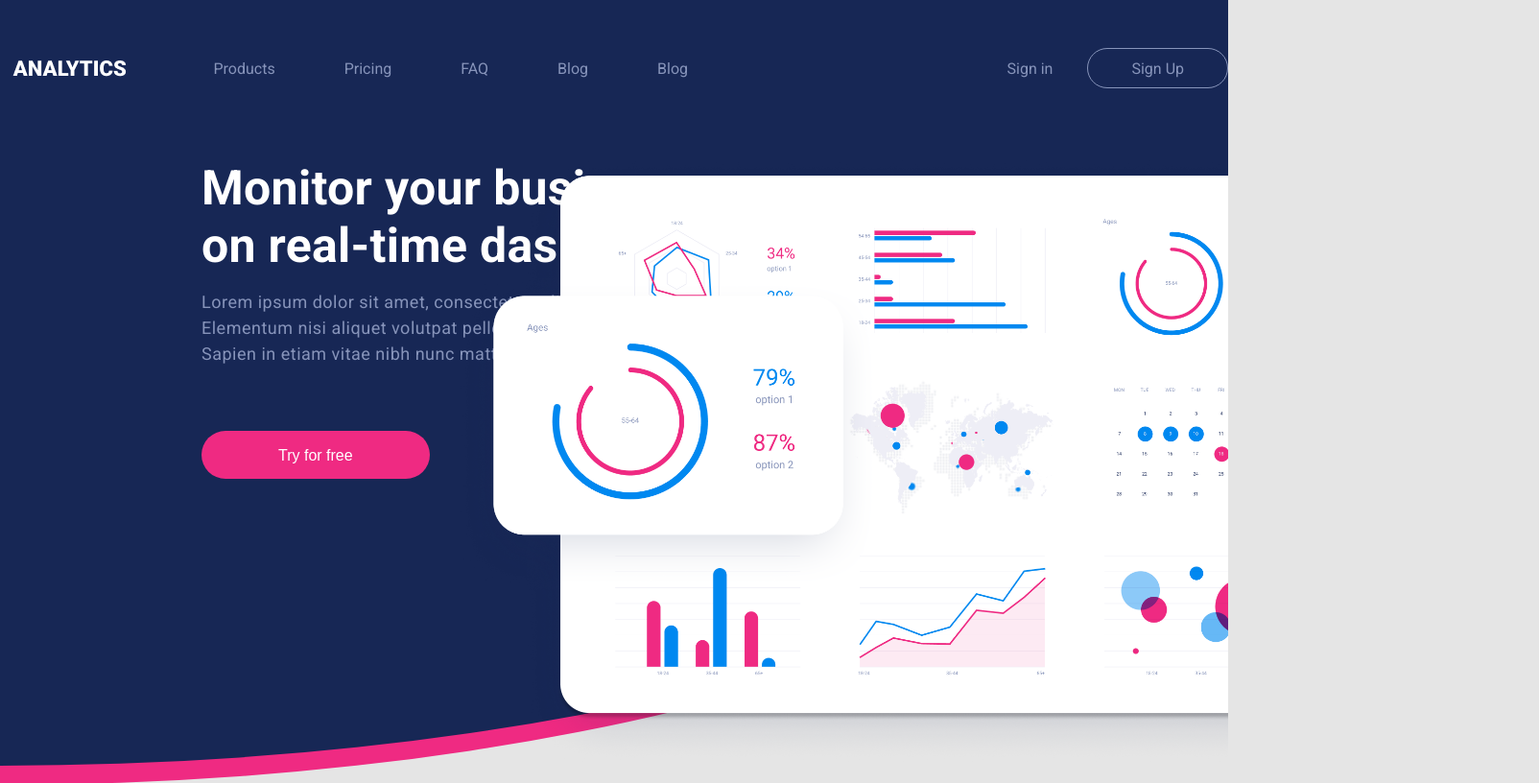
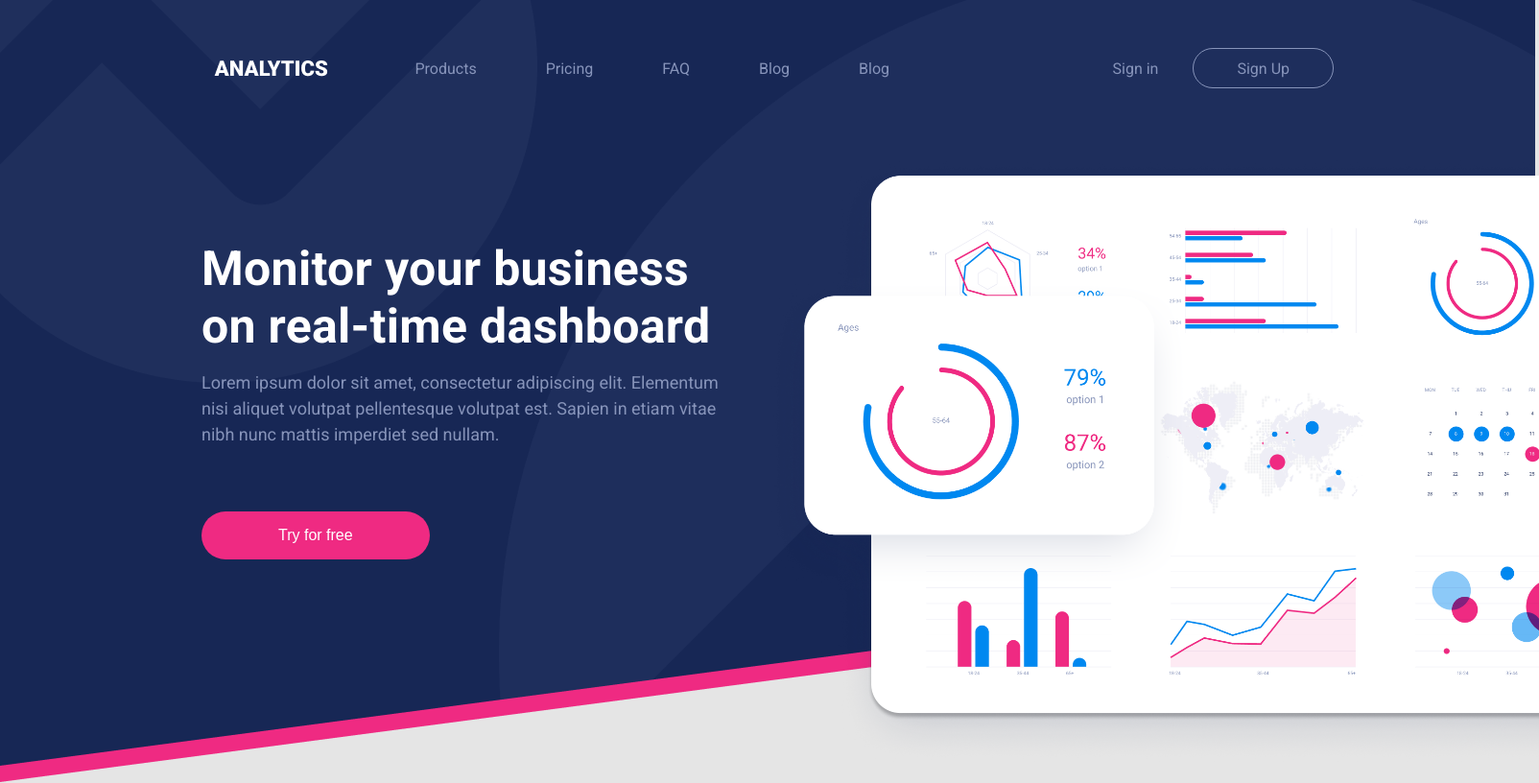
Before and after one commit to princerajputana6/Analytics-UI, a plain HTML site: page index.html in a window 1280 px wide. Shown: the top 816 px of the page at 96% size, 1604 px wide, since content can reach past the window. Drawn offline with Linux system fonts and the light colour scheme.

Commit message:
6 dec 2022

```diff
--- a/css/style.css
+++ b/css/style.css
@@ -1,37 +1,35 @@
 @import url('https://fonts.googleapis.com/css2?family=Roboto:wght@100;300;400;500;700;900&display=swap');
+
 body {
     background: #E5E5E5;
     display: flex;
     flex-direction: column;
-    align-items: center;
-    justify-content: center;
     margin: 0%;
     padding: 0%;
     font-family: 'Roboto', sans-serif;
-
     font-style: normal;
 }
 
 .container {
-    max-width: 1438px;
+    max-width: 1180px;
     margin: auto;
 }
 
 /* hero section */
 
 .main {
-    background-color: #172755;
-    height: 798px;
-    width: 100%;
-    border-bottom-right-radius: 140% 80%;
-    border-bottom: 20px solid #EF2A82;
+    background-image: url("../assets/background.png");
+    height: 815px;
+    background-repeat: no-repeat;
+    background-size: contain;
+    width: 1600px;
 }
 
 .main .navbar {
     display: flex;
     align-items: center;
     justify-content: space-between;
-    max-width: 1438px;
+    max-width: 1180px;
     margin-top: 50px;
 }
 
@@ -74,6 +72,7 @@ body {
     color: #8794BA;
     padding: 10.5px 36px;
     cursor: pointer;
+    text-decoration: none;
 }
 
 .main .navbar .nav-right .sign-up {
@@ -82,6 +81,7 @@ body {
     padding: 10.5px 45px;
     border: 1px solid #8794BA;
     cursor: pointer;
+    text-decoration: none;
 }
 
 .main .hero {
@@ -91,11 +91,11 @@ body {
 }
 
 .main .hero .hero-data {
-    margin-left: 210px;
+
     display: flex;
     flex-direction: column;
     justify-content: center;
-    height: 100%;
+    height: 500px;
 
 }
 
@@ -121,7 +121,6 @@ body {
     color: #8794BA;
     margin-top: 15px;
     max-width: 550px;
-    letter-spacing: .5px;
 }
 
 .main .hero .hero-data .hero-button {
@@ -145,7 +144,6 @@ body {
 
 .main .hero .hero-image img {
     position: absolute;
-    right: 0px;
     top: 0px;
     bottom: 0px;
     max-width: 804px;
@@ -162,16 +160,14 @@ body {
     margin-top: 40px;
 }
 
-.feature .features .feature-heading {
+
+.feature .features .feature-heading h2 {
+    margin: 0%;
     font-weight: 700;
     font-size: 40px;
     line-height: 47px;
     text-align: center;
     color: #172755;
-}
-
-.feature .features .feature-heading h2 {
-    margin: 0%;
 }
 
 .feature .features .feature-heading-desc {
@@ -223,6 +219,7 @@ body {
     color: #8794BA;
     margin-top: 15px;
     width: 380px;
+    letter-spacing: .5px;
 }
 
 .feature .feature-tabs {
@@ -236,6 +233,7 @@ body {
     display: flex;
     align-items: center;
     justify-content: space-between;
+    margin-top: 120px;
 }
 .feature .feature-tabs .tab-block img {
     background: white;
@@ -261,6 +259,7 @@ padding : 51px 64px;
     line-height: 150%;
     width: 480px;
     margin-top: 30px;
+    color: #8794BA;
 }
 
 .footer {
@@ -271,7 +270,8 @@ padding : 51px 64px;
     width: 100%;
 }
 
-.footer .footer-heading {
+.footer .footer-heading h2 {
+    margin: 0%;
     margin-top: 255px;
     font-weight: 700;
     font-size: 40px;
@@ -279,10 +279,6 @@ padding : 51px 64px;
     text-align: center;
 
     color: #FFFFFF;
-}
-
-.footer .footer-heading h2 {
-    margin: 0%;
 }
 
 .footer .footer-heading-desc {
@@ -438,9 +434,10 @@ opacity: 1;
     font-weight: 400;
     font-size: 14px;
     line-height: 16px;
-margin-left: 36px;
+    margin-left: 36px;
     color: #8794BA;
     cursor: pointer;
+    text-decoration: none;
 }
 
 .footer .footer-links .social-links {
@@ -448,6 +445,7 @@ margin-left: 36px;
     align-items: center;
     justify-content: space-between;
 }
+
 .footer .footer-links .social-links img {
     margin-left: 40px;
 }
--- a/index.html
+++ b/index.html
@@ -18,18 +18,17 @@
               <img src="./assets/ANALYTICS.png" alt="" />
             </div>
             <div class="nav-items">
-              <div class="nav-item">Products</div>
-              <div class="nav-item">Pricing</div>
-              <div class="nav-item">FAQ</div>
-              <div class="nav-item">Blog</div>
-              <div class="nav-item">Blog</div>
+              <a href="#" class="nav-item">Products</a>
+              <a href="#" class="nav-item">Pricing</a>
+              <a href="#" class="nav-item">FAQ</a>
+              <a href="#" class="nav-item">Blog</a>
+              <a href="#" class="nav-item">Blog</a>
             </div>
           </div>
 
           <div class="nav-right">
-            <div class="sign-in">Sign in</div>
-            <div class="sign-up">Sign Up</div>
-          </div>
+            <a href="#" class="sign-in">Sign in</a>
+            <a href="#" class="sign-up">Sign Up</a>
           </div>
         </div>
         <div class="hero">
@@ -50,6 +49,10 @@
             <img src="./assets/main-screen.png" alt="" />
           </div>
         </div>
+
+      </div>
+
+
     </section>
     <section class="feature">
       <div class="container">
@@ -186,17 +189,18 @@
           <div class="footer-logo">
             <img src="./assets/Subtract.png" alt="" />
             <img src="./assets/ANALYTICS.png" alt="" />
+
           </div>
           <div class="footer-nav-links">
-            <div class="footer-nav-link">Product</div>
-            <div class="footer-nav-link">Pricing Planes</div>
-            <div class="footer-nav-link">FAQ</div>
-            <div class="footer-nav-link">Blog</div>
+            <a href="#" class="footer-nav-link">Product</a>
+            <a href="#" class="footer-nav-link">Pricing Planes</a>
+            <a href="#" class="footer-nav-link">FAQ</a>
+            <a href="#" class="footer-nav-link">Blog</a>
           </div>
           <div class="social-links">
-            <img src="./assets/Facebook.png" alt="">
-            <img src="./assets/Instagram.png" alt="">
-            <img src="./assets/Twitter.png" alt="">
+            <a href="#"><img src="./assets/Facebook.png" alt="" /></a>
+            <a href="#"><img src="./assets/Instagram.png" alt="" /></a>
+            <a href="#"><img src="./assets/Twitter.png" alt="" /></a>
           </div>
         </div>
       </div>
```
Also changed, not shown: assets/background.png (added). Lines whose indentation alone changed are shown as unchanged.
